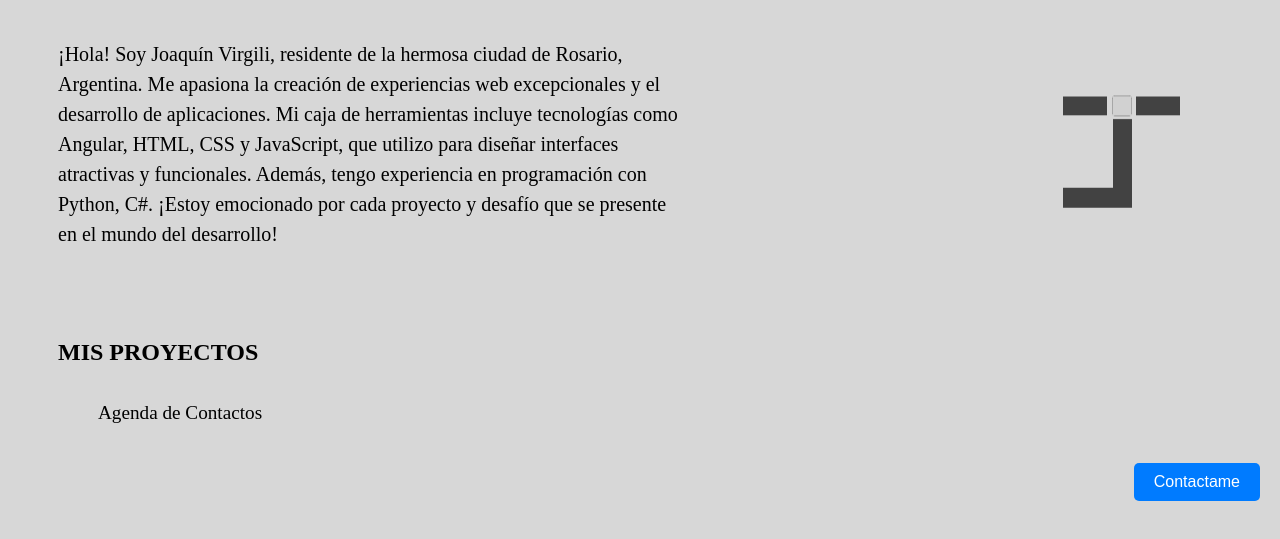
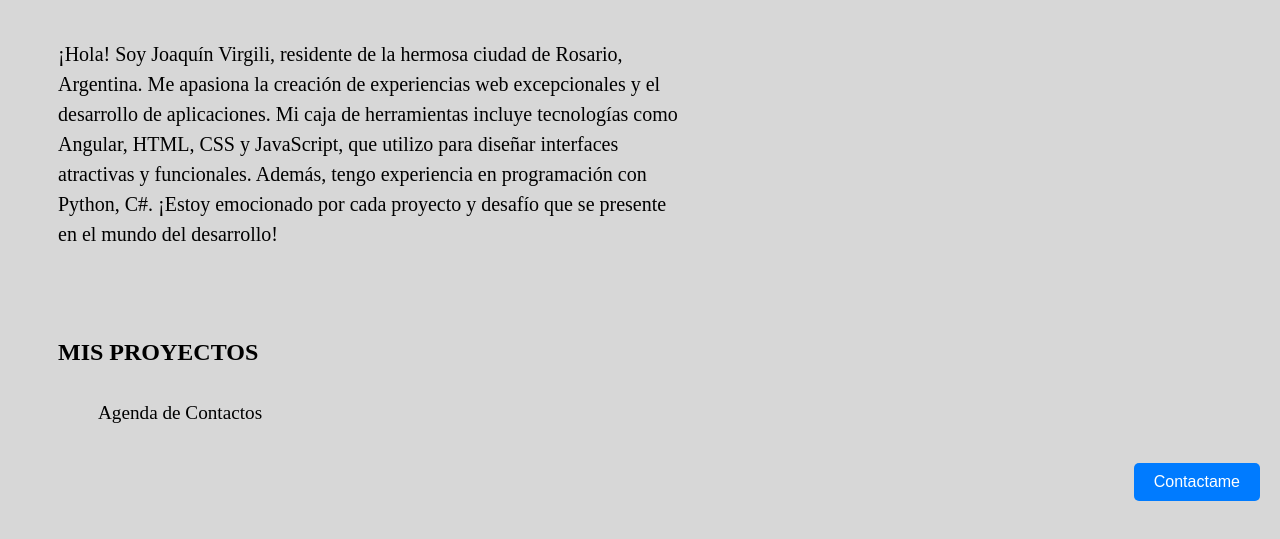
Before and after one commit to Joaco-Virgili/Portfolio-Joaco, a plain HTML site: page Index.html in a window 1280 px wide. Shown: the part 279-818 px from the top of the page. Drawn offline with Linux system fonts and the light colour scheme.

Commit message:
Primer commit

```diff
--- a/Index.html
+++ b/Index.html
@@ -28,7 +28,6 @@
             Mi caja de herramientas incluye tecnologías como Angular, HTML, CSS y JavaScript, que utilizo para diseñar interfaces atractivas y funcionales. Además, tengo experiencia en programación con Python, C#.
             ¡Estoy emocionado por cada proyecto y desafío que se presente en el mundo del desarrollo!
         </p>
-        <img src="./image/Designer.png" alt="">
     </div>
     <div id="herramientas">
         <h2>MIS PROYECTOS</h2>
```
